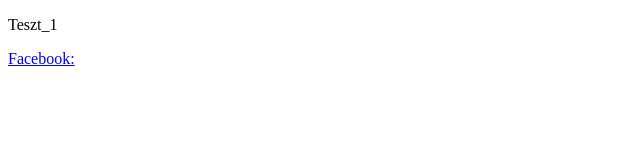
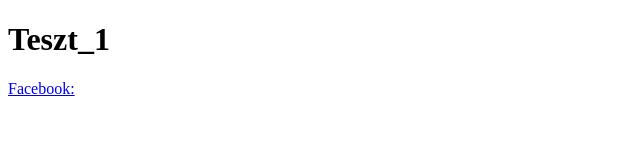
Before and after one commit to SzBalint08/Dorbee.github.io, a plain HTML site: page Index.html in a window 1280 px wide. Shown: the whole page, without its empty margins (0-640 px from the left). Drawn offline with Linux system fonts and the light colour scheme.

Commit message:
Update Index.html

```diff
--- a/Index.html
+++ b/Index.html
@@ -4,7 +4,7 @@
         <title>Dörbee 2021</title>
     </head>
     <body>
-        <p>Teszt_1</p>
+        <h1>Teszt_1</h1>
         <a href="https://Facebook.com">Facebook:</a>
     </body>
 </html>
```
